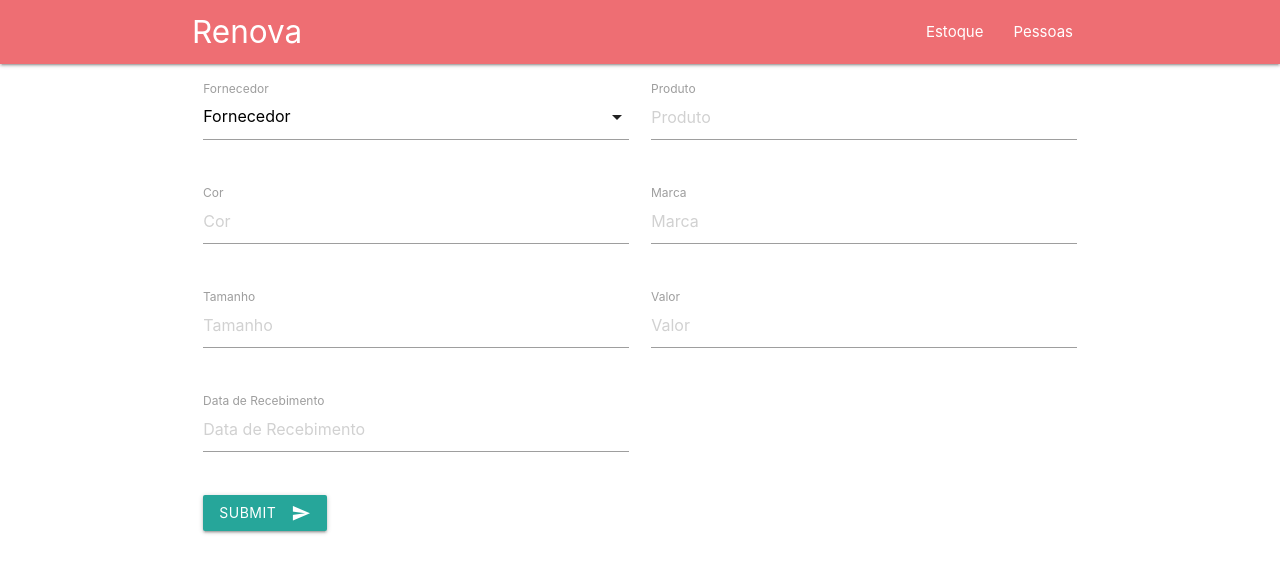
After one commit to gusesba/loja, a Django app: page /new_product in a window 1280 px wide. The commit adds this page. Shown: the top 573 px of the page. Run offline with Django 3.2, Linux system fonts and the light colour scheme; data that the repository does not hold is empty.

Commit message:
adicionados os models Produto, Pessoa, Venda, e as páginas estoque, new_pessoa, pew_product e pessoa'

```diff
--- a/my_app/admin.py
+++ b/my_app/admin.py
@@ -1,5 +1,9 @@
 from django.contrib import admin
 from .models import Produto
+from .models import Pessoa
+from .models import Venda
 
 # Register your models here.
 admin.site.register(Produto)
+admin.site.register(Pessoa)
+admin.site.register(Venda)
--- a/my_app/urls.py
+++ b/my_app/urls.py
@@ -3,4 +3,7 @@ from . import views
 
 urlpatterns = [
     path('', views.home, name='home'),
+    path('new_product', views.new_product, name='new_product'),
+    path('pessoas', views.pessoas, name='pessoas'),
+    path('new_pessoa', views.new_pessoa, name='new_pessoa'),
 ]
--- a/my_app/views.py
+++ b/my_app/views.py
@@ -1,6 +1,37 @@
 from django.shortcuts import render
-
+from .models import Produto
+from .models import Pessoa
+from . import models
 
 # Create your views here.
 def home(request):
-    return render(request, 'base.html')
+    data = Produto.objects.all()
+    stuff_for_frontend = {'data':data}
+    return render(request, 'estoque.html', stuff_for_frontend)
+
+def new_product(request):
+    fornecedores = Pessoa.objects.all()
+    fornecedor_id = request.POST.get('fornecedor')
+    produto = request.POST.get('produto')
+    cor = request.POST.get('cor')
+    marca = request.POST.get('marca')
+    tamanho = request.POST.get('tamanho')
+    valor = request.POST.get('valor')
+    data_recebimento = request.POST.get('data_recebimento')
+    if(produto):
+        models.Produto.objects.create(fornecedor=fornecedores[int(fornecedor_id)-1], produto=produto, cor=cor, marca=marca, tamanho=tamanho, valor=valor, data_recebimento=data_recebimento)
+    return render(request, 'new_product.html', {'fornecedores':fornecedores})
+
+
+def pessoas(request):
+    data = Pessoa.objects.all()
+    stuff_for_frontend = {'data': data}
+    return render(request, 'pessoas.html', stuff_for_frontend)
+
+
+def new_pessoa(request):
+    nome = request.POST.get('nome')
+    telefone = request.POST.get('telefone')
+    if(nome):
+        models.Pessoa.objects.create(nome=nome, telefone=telefone)
+    return render(request, 'new_pessoa.html')
--- /dev/null
+++ b/static/java_script/new_product.js
@@ -0,0 +1,10 @@
+document.addEventListener('DOMContentLoaded', function() {
+    var elems = document.querySelectorAll('.datepicker');
+    var instances = M.Datepicker.init(elems, {format: "yyyy-m-d"});
+  });
+
+
+document.addEventListener('DOMContentLoaded', function() {
+    var elems = document.querySelectorAll('select');
+    var instances = M.FormSelect.init(elems);
+  });
--- a/templates/base.html
+++ b/templates/base.html
@@ -1,11 +1,26 @@
-<!DOCTYPE html>
+{% load static %}
 <html lang="en">
 <head>
     <meta charset="UTF-8">
     <title>Loja</title>
-    <link rel="stylesheet">
+    <link rel="stylesheet" href="https://cdnjs.cloudflare.com/ajax/libs/materialize/1.0.0/css/materialize.min.css">
+    <link href="https://fonts.googleapis.com/icon?family=Material+Icons" rel="stylesheet">
 </head>
 <body>
-<h2>Testing to see if it works</h2>
+<nav>
+    <div class="container">
+        <a href="/admin" e class="brand-logo">Renova</a>
+        <ul class="right">
+            <li><a href="/">Estoque</a></li>
+            <li><a href="/pessoas">Pessoas</a></li>
+        </ul>
+    </div>
+</nav>
+
+{% block content %}
+
+{% endblock %}
+<script src="{% static 'java_script/new_product.js' %}"></script>
+<script src="https://cdnjs.cloudflare.com/ajax/libs/materialize/1.0.0/js/materialize.min.js"></script>
 </body>
 </html>
--- /dev/null
+++ b/templates/new_product.html
@@ -0,0 +1,58 @@
+{% extends 'base.html' %}
+{% block content %}
+<div style="margin-top:15px;" class="container">
+    <div class="row">
+        <form class="col s12" method="post">
+            {% csrf_token %}
+            <div class="row">
+                <div class="input-field col s6">
+                    <select id="fornecedor" name="fornecedor" required="required">
+                        <option value="" disabled selected>Fornecedor</option>
+                        {% for fornecedor in fornecedores %}
+                            <option value="{{ fornecedor.id }}">{{ fornecedor.nome }}</option>
+                        {% endfor %}
+                    </select>
+                    <label for="fornecedor">Fornecedor</label>
+                </div>
+                <div class="input-field col s6">
+                    <input required="required" placeholder="Produto" name="produto" id="produto" type="text"
+                           class="validate">
+                    <label for="produto">Produto</label>
+                </div>
+            </div>
+            <div class="row">
+                <div class="input-field col s6">
+                    <input required="required" placeholder="Cor" id="cor" name="cor" type="text" class="validate">
+                    <label for="cor">Cor</label>
+                </div>
+                <div class="input-field col s6">
+                    <input required="required" placeholder="Marca" id="marca" name="marca" type="text" class="validate">
+                    <label for="marca">Marca</label>
+                </div>
+            </div>
+            <div class="row">
+                <div class="input-field col s6">
+                    <input required="required" placeholder="Tamanho" id="tamanho" name="tamanho" type="text"
+                           class="validate">
+                    <label for="tamanho">Tamanho</label>
+                </div>
+                <div class="input-field col s6">
+                    <input required="required" placeholder="Valor" id="valor" name="valor" type="number" step="any"
+                           class="validate">
+                    <label for="valor">Valor</label>
+                </div>
+            </div>
+            <div class="row">
+                <div class="input-field col s6">
+                    <input required="required" placeholder="Data de Recebimento" name="data_recebimento"
+                           id="data_recebimento" type="text" class="datepicker">
+                    <label for="data_recebimento">Data de Recebimento</label>
+                </div>
+            </div>
+            <button class="btn waves-effect waves-light" type="submit" name="action">Submit
+                <i class="material-icons right">send</i>
+            </button>
+        </form>
+    </div>
+</div>
+{% endblock %}
```
Also changed, not shown: my_app/models.py (+17 -1 lines), templates/estoque.html (added, +39 -0 lines), templates/new_pessoa.html (added, +26 -0 lines), templates/pessoas.html (added, +30 -0 lines), my_app/migrations/0002_pessoa.py (added), my_app/migrations/0003_auto_20200912_2303.py (added), my_app/migrations/0004_venda.py (added), my_app/migrations/0005_auto_20200913_0933.py (added).
